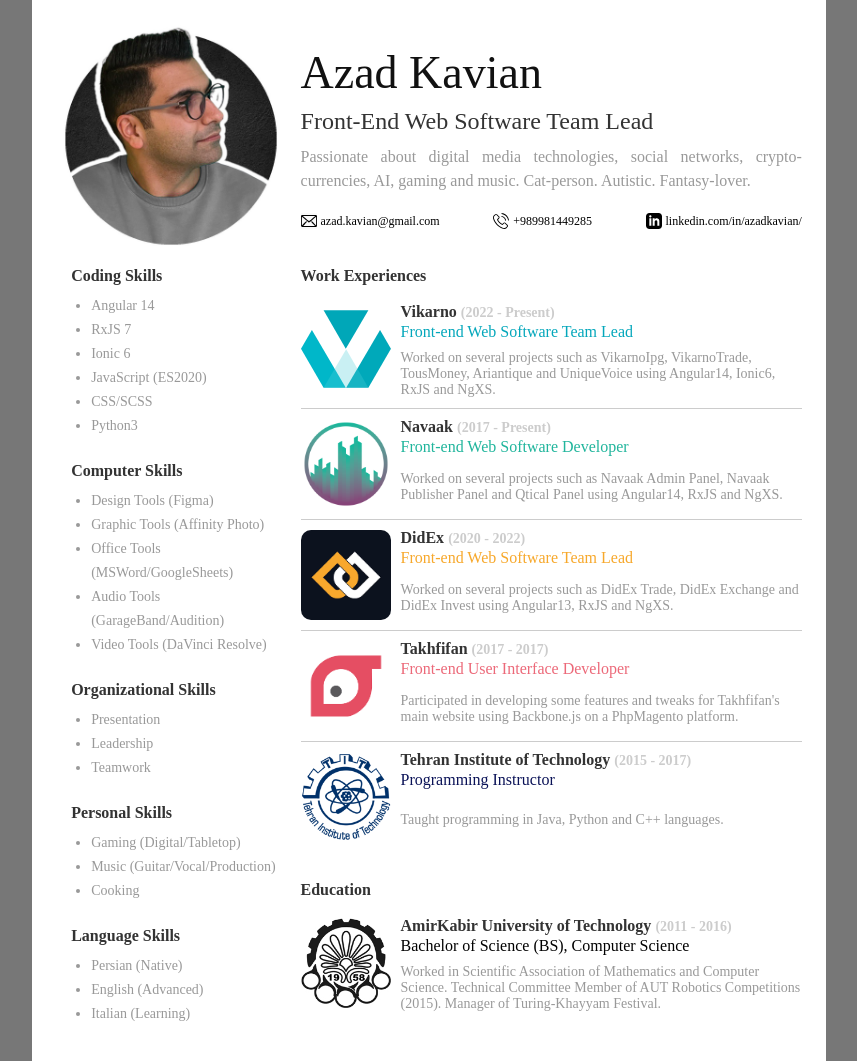
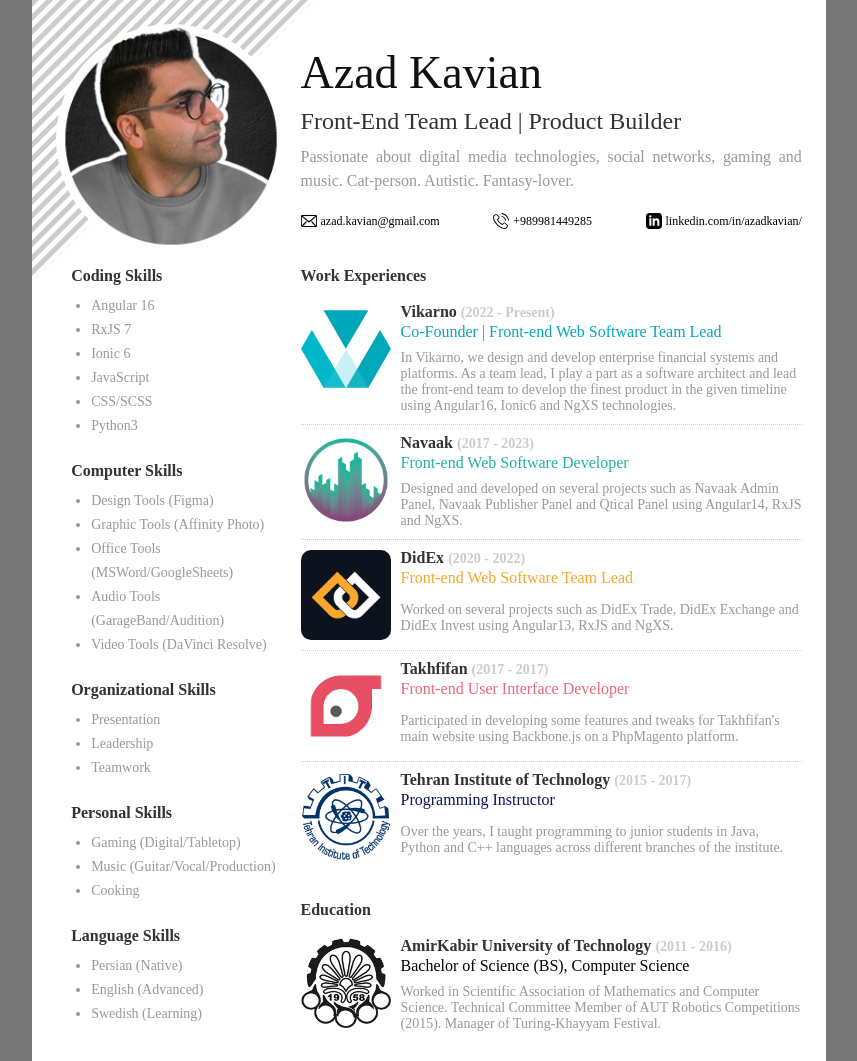
Before and after one commit to azadkavian/azadkavian.github.io, a website built with Parcel: page index.html in a window 1280 px wide. Shown: the top 1061 px of the page, without its empty margins (211-1068 px from the left). Built offline with nearby package versions, Linux system fonts and the light colour scheme.

Commit message:
updated 20230712

```diff
--- a/index.html
+++ b/index.html
@@ -15,17 +15,22 @@
     <link rel="stylesheet" href="styles/2_skills.css" />
     <link rel="stylesheet" href="styles/3_xp.css" />
     <link rel="stylesheet" href="styles/4_education.css" />
+    <link rel="stylesheet" href="styles/5_page.css" />
   </head>
   <body>
     <div class="cv__page">
+      <header>
+        <span></span>
+      </header>
+
       <img class="header__picture" src="assets/images/profile.jpg" alt="Azad Kavian" />
 
       <section class="header__content">
         <h1>Azad Kavian</h1>
-        <h2>Front-End Web Software Team Lead</h2>
+        <h2>Front-End Team Lead | Product Builder</h2>
         <p>
-          Passionate about digital media technologies, social networks, crypto-currencies, AI,
-          gaming and music. Cat-person. Autistic. Fantasy-lover.
+          Passionate about digital media technologies, social networks, gaming and music.
+          Cat-person. Autistic. Fantasy-lover.
         </p>
         <ul class="header__content--contact">
           <li>
@@ -46,10 +51,10 @@
       <section class="skills">
         <h3>Coding Skills</h3>
         <ul class="skills__list">
-          <li>Angular 14</li>
+          <li>Angular 16</li>
           <li>RxJS 7</li>
           <li>Ionic 6</li>
-          <li>JavaScript (ES2020)</li>
+          <li>JavaScript</li>
           <li>CSS/SCSS</li>
           <li>Python3</li>
         </ul>
@@ -81,7 +86,7 @@
         <ul class="skills__list">
           <li>Persian (Native)</li>
           <li>English (Advanced)</li>
-          <li>Italian (Learning)</li>
+          <li>Swedish (Learning)</li>
         </ul>
       </section>
 
@@ -95,12 +100,13 @@
               <em class="xp__header--date"> (2022 - Present) </em>
             </h4>
             <h5 class="xp__header--position" style="color: rgb(4, 167, 187)">
-              Front-end Web Software Team Lead
+              Co-Founder | Front-end Web Software Team Lead
             </h5>
           </div>
           <p class="xp__body">
-            Worked on several projects such as VikarnoIpg, VikarnoTrade, TousMoney, Ariantique and
-            UniqueVoice using Angular14, Ionic6, RxJS and NgXS.
+            In Vikarno, we design and develop enterprise financial systems and platforms. As a team
+            lead, I play a part as a software architect and lead the front-end team to develop the
+            finest product in the given timeline using Angular16, Ionic6 and NgXS technologies.
           </p>
         </li>
         <li>
@@ -108,15 +114,15 @@
           <div class="xp__header">
             <h4 class="xp__header--title">
               Navaak
-              <em class="xp__header--date"> (2017 - Present) </em>
+              <em class="xp__header--date"> (2017 - 2023) </em>
             </h4>
             <h5 class="xp__header--position" style="color: rgb(32, 181, 156)">
               Front-end Web Software Developer
             </h5>
           </div>
           <p class="xp__body">
-            Worked on several projects such as Navaak Admin Panel, Navaak Publisher Panel and Qtical
-            Panel using Angular14, RxJS and NgXS.
+            Designed and developed on several projects such as Navaak Admin Panel, Navaak Publisher
+            Panel and Qtical Panel using Angular14, RxJS and NgXS.
           </p>
         </li>
         <li>
@@ -162,7 +168,10 @@
               Programming Instructor
             </h5>
           </div>
-          <p class="xp__body">Taught programming in Java, Python and C++ languages.</p>
+          <p class="xp__body">
+            Over the years, I taught programming to junior students in Java, Python and C++
+            languages across different branches of the institute.
+          </p>
         </li>
       </ol>
 
--- a/styles/1_header.css
+++ b/styles/1_header.css
@@ -3,6 +3,8 @@
 
   width: var(--sidebar-size);
   height: var(--sidebar-size);
+  z-index: 1;
+  border-radius: 50%;
 }
 
 .header__content {
--- a/styles/3_xp.css
+++ b/styles/3_xp.css
@@ -24,7 +24,7 @@
 }
 
 .xp li:not(:last-child) {
-  border-bottom: 1px solid var(--color-light);
+  border-bottom: 1px dotted var(--color-light);
 }
 
 .xp__logo {
--- /dev/null
+++ b/styles/5_page.css
@@ -0,0 +1,27 @@
+header {
+  position: absolute;
+  top: 0;
+  left: 0;
+  width: 100%;
+  height: 10px;
+  z-index: 0;
+}
+
+header span {
+  position: absolute;
+  top: -200px;
+  left: -200px;
+  width: 400px;
+  height: 400px;
+  background-image: linear-gradient(
+    90deg,
+    var(--color-light) 0%,
+    var(--color-light) 50%,
+    transparent 50%,
+    transparent 100%
+  );
+  background-repeat: repeat;
+  background-size: 2.5%;
+  transform: rotate(45deg);
+  z-index: -1;
+}
--- a/styles/general.css
+++ b/styles/general.css
@@ -13,7 +13,9 @@
 }
 
 .cv__page {
+  position: relative;
   background-color: var(--color-bright);
+  overflow: hidden;
 
   width: 210mm;
   height: 297mm;
```
Also changed, not shown: package.json (+6 -3 lines), 3 other files.
